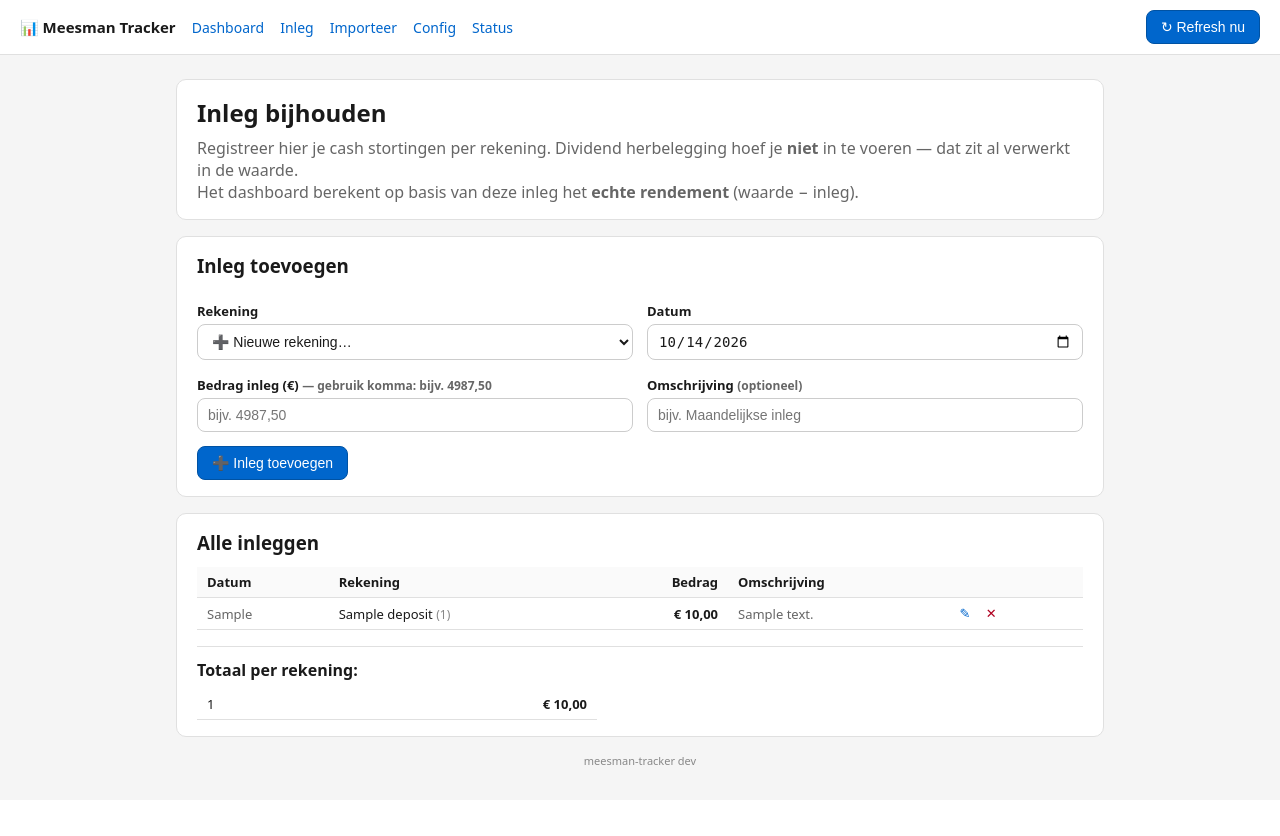
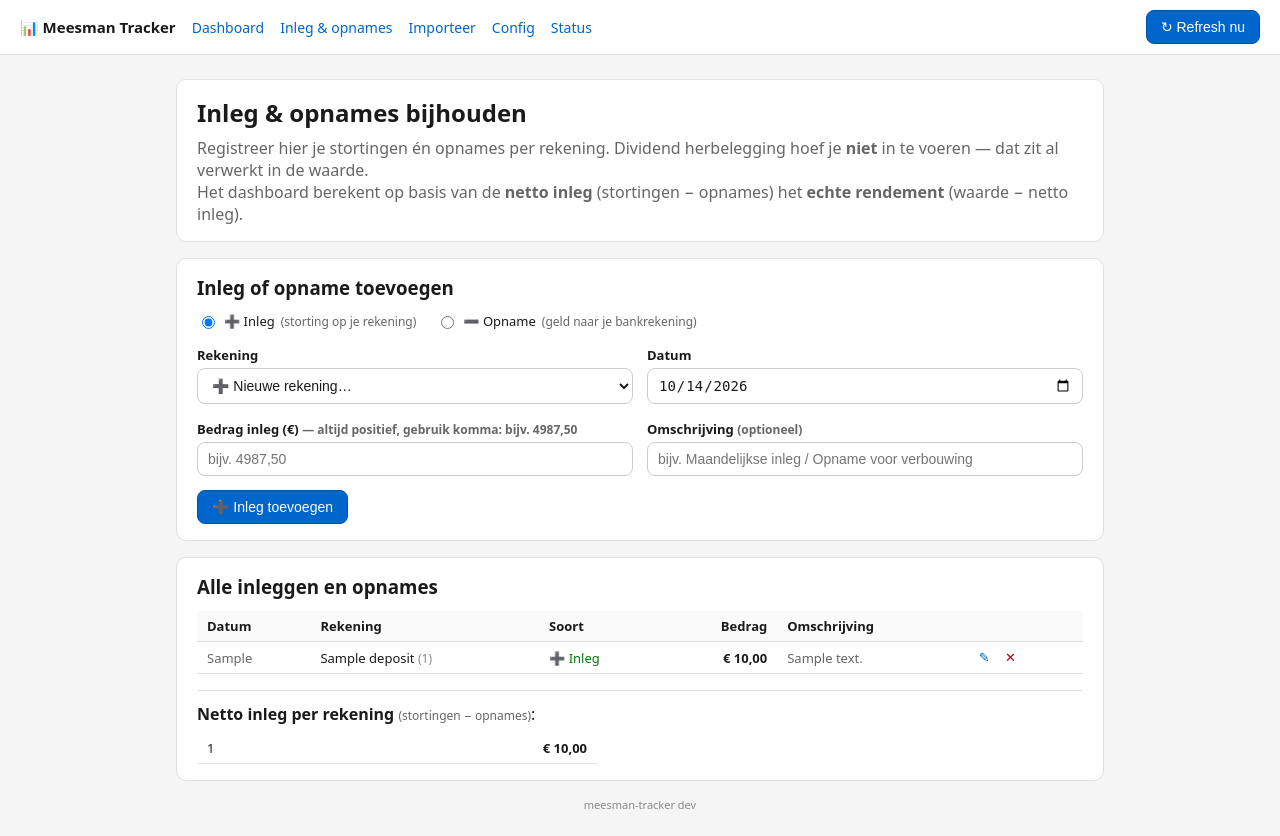
Before and after one commit to TerrorSource/meesman-tracker, a FastAPI app: template app/templates/deposits.html in a window 1280 px wide. Before the commit the page ends 765 px from the top, so only its background shows below. Run offline with FastAPI, Linux system fonts and the light colour scheme; the template is opened without the code that fills it: most values are stand-ins (such as "Sample title", 1, 10 or a date in 2020); data that the repository does not hold is empty; parts of the project's set-up code (start-up, migrations or seed data) failed here and were passed over.

Commit message:
v10.3: inleg & opnames — opnames registreren op de Inleg-pagina (netto inleg)
Co-Authored-By: Claude Fable 5.1 <noreply@anthropic.com>

```diff
--- a/app/static/app.js
+++ b/app/static/app.js
@@ -128,7 +128,7 @@
 
       if (totalDeposits > 0) {
         const color = trueRendement >= 0 ? C.ok : C.err;
-        html += `<br><small style="color:${C.muted}">Totale inleg: ${fmtEur(totalDeposits)} &nbsp;—&nbsp; `;
+        html += `<br><small style="color:${C.muted}">Netto inleg: ${fmtEur(totalDeposits)} &nbsp;—&nbsp; `;
         html += `Echt rendement: <strong style="color:${color}">${fmtEurDelta(trueRendement)}`;
         if (truePct !== null) html += ` (${fmtPct(truePct)})`;
         html += `</strong></small>`;
@@ -170,7 +170,7 @@
       if (trueRendement !== null && totalDeposits !== null) {
         const color = trueRendement >= 0 ? C.ok : C.err;
         rendBadge = `<div style="font-size:0.8em; color:${C.muted}; margin-top:2px">
-          Inleg: ${fmtEur(totalDeposits)} &nbsp;|&nbsp;
+          Netto inleg: ${fmtEur(totalDeposits)} &nbsp;|&nbsp;
           Echt rendement: <strong style="color:${color}">${fmtEurDelta(trueRendement)}${trueRendPct !== null ? ` (${fmtPct(trueRendPct)})` : ""}</strong>
         </div>`;
       }
--- a/app/telegram.py
+++ b/app/telegram.py
@@ -193,7 +193,7 @@ def build_period_summary(start: datetime, end: datetime, title: str,
              f"💰 Totaal:       {fmt_eur(total_end)}",
              f"   Begin:        {fmt_eur(total_begin)}"]
     if abs(dep) >= 0.01:
-        lines.append(f"   Inleg:        {fmt_eur_delta(dep)}")
+        lines.append(f"   Netto inleg:  {fmt_eur_delta(dep)}")
     lines.append(f"   Rendement:    {fmt_eur_delta(rend)} ({fmt_pct(pct)})")
     lines.append("")
 
--- a/app/templates/base.html
+++ b/app/templates/base.html
@@ -61,7 +61,7 @@
     <strong>📊 Meesman Tracker</strong>
     {% block nav %}
     <a href="/">Dashboard</a>
-    <a href="/deposits">Inleg</a>
+    <a href="/deposits">Inleg &amp; opnames</a>
     <a href="/import">Importeer</a>
     <a href="/config">Config</a>
     <a href="/session">Status</a>
--- a/app/templates/dashboard.html
+++ b/app/templates/dashboard.html
@@ -60,7 +60,7 @@
         <tr>
           <th>Jaar</th>
           <th class="num">Begin</th>
-          <th class="num">Inleg</th>
+          <th class="num">Netto inleg</th>
           <th class="num">Eind</th>
           <th class="num">Rendement</th>
           <th class="num">%</th>
@@ -80,7 +80,7 @@
       </tbody>
     </table>
   </div>
-  <small>Rendement = eindwaarde − beginwaarde − inleg in dat jaar. Beginwaarde is de laatste meting vóór 1 januari (of de eerste meting in het jaar).</small>
+  <small>Rendement = eindwaarde − beginwaarde − netto inleg (stortingen − opnames) in dat jaar. Beginwaarde is de laatste meting vóór 1 januari (of de eerste meting in het jaar).</small>
 </div>
 {% endif %}
 
--- a/app/templates/deposits.html
+++ b/app/templates/deposits.html
@@ -2,28 +2,28 @@
 {% block content %}
 
 <div class="card">
-  <h2 style="margin:0 0 8px">Inleg bijhouden</h2>
+  <h2 style="margin:0 0 8px">Inleg &amp; opnames bijhouden</h2>
   <p style="margin:0; color:var(--muted)">
-    Registreer hier je cash stortingen per rekening. Dividend herbelegging hoef je
+    Registreer hier je stortingen én opnames per rekening. Dividend herbelegging hoef je
     <strong>niet</strong> in te voeren — dat zit al verwerkt in de waarde.
-    <br>Het dashboard berekent op basis van deze inleg het <strong>echte rendement</strong>
-    (waarde − inleg).
+    <br>Het dashboard berekent op basis van de <strong>netto inleg</strong> (stortingen − opnames)
+    het <strong>echte rendement</strong> (waarde − netto inleg).
   </p>
 </div>
 
 {% if request.query_params.get('saved') == '1' %}
   <div class="card" style="padding:10px 16px">
-    <span class="ok">✓ Inleg opgeslagen</span>
+    <span class="ok">✓ Opgeslagen</span>
   </div>
 {% endif %}
 {% if request.query_params.get('deleted') == '1' %}
   <div class="card" style="padding:10px 16px">
-    <span class="ok">✓ Inleg verwijderd</span>
+    <span class="ok">✓ Verwijderd</span>
   </div>
 {% endif %}
 {% if request.query_params.get('updated') == '1' %}
   <div class="card" style="padding:10px 16px">
-    <span class="ok">✓ Inleg bijgewerkt</span>
+    <span class="ok">✓ Bijgewerkt</span>
   </div>
 {% endif %}
 {% if error is defined %}
@@ -34,10 +34,21 @@
 
 <!-- ── Invoerformulier (toevoegen én bewerken) ── -->
 <div class="card">
-  <h3 style="margin:0 0 12px" id="form-title">Inleg toevoegen</h3>
+  <h3 style="margin:0 0 12px" id="form-title">Inleg of opname toevoegen</h3>
   <form method="post" action="/deposits/add" id="deposit-form">
     <input type="hidden" name="account_number" id="acc-final" value="" />
     <input type="hidden" name="entry_time" id="entry-time" value="00:00" />
+
+    <div style="display:flex; gap:20px; flex-wrap:wrap; margin-bottom:4px">
+      <label style="margin:0; font-weight:normal; display:flex; gap:6px; align-items:center; cursor:pointer">
+        <input type="radio" name="kind" value="deposit" id="kind-deposit" checked style="width:auto" />
+        ➕ Inleg <small>(storting op je rekening)</small>
+      </label>
+      <label style="margin:0; font-weight:normal; display:flex; gap:6px; align-items:center; cursor:pointer">
+        <input type="radio" name="kind" value="withdrawal" id="kind-withdrawal" style="width:auto" />
+        ➖ Opname <small>(geld naar je bankrekening)</small>
+      </label>
+    </div>
 
     <div class="grid">
       <div>
@@ -57,18 +68,18 @@
 
     <div class="grid" style="margin-top:4px">
       <div>
-        <label>Bedrag inleg (€) <small>— gebruik komma: bijv. 4987,50</small></label>
+        <label><span id="amount-label">Bedrag inleg</span> (€) <small>— altijd positief, gebruik komma: bijv. 4987,50</small></label>
         <input name="amount_eur" type="text" required placeholder="bijv. 4987,50"
                inputmode="decimal" autocomplete="off" id="amount-inp" />
       </div>
       <div>
         <label>Omschrijving <small>(optioneel)</small></label>
-        <input name="note" type="text" placeholder="bijv. Maandelijkse inleg" autocomplete="off" id="note-inp" />
+        <input name="note" type="text" placeholder="bijv. Maandelijkse inleg / Opname voor verbouwing" autocomplete="off" id="note-inp" />
       </div>
     </div>
 
     <div style="margin-top:14px; display:flex; gap:8px">
-      <button type="submit" class="primary" id="form-submit">➕ Inleg toevoegen</button>
+      <button type="submit" class="primary" id="form-submit">➕ Toevoegen</button>
       <button type="button" id="form-cancel" style="display:none">✕ Annuleer bewerken</button>
     </div>
   </form>
@@ -77,7 +88,7 @@
 <!-- ── Overzicht ── -->
 {% if deposits %}
 <div class="card">
-  <h3 style="margin:0 0 12px">Alle inleggen</h3>
+  <h3 style="margin:0 0 12px">Alle inleggen en opnames</h3>
 
   {% set ns = namespace(prev_acc='', acc_total=0) %}
   <table>
@@ -85,6 +96,7 @@
       <tr>
         <th>Datum</th>
         <th>Rekening</th>
+        <th>Soort</th>
         <th style="text-align:right">Bedrag</th>
         <th>Omschrijving</th>
         <th></th>
@@ -95,8 +107,10 @@
       <tr>
         <td style="color:var(--muted)">{{ d.ts | local_date }}</td>
         <td>{{ d.label }} <small style="color:var(--muted2)">({{ d.account_number }})</small></td>
-        <td style="text-align:right; font-weight:600">
-          € {{ "{:,.2f}".format(d.amount_eur|float).replace(",", "X").replace(".", ",").replace("X", ".") }}
+        {% set amt = d.amount_eur|float %}
+        <td>{% if amt < 0 %}<span class="err">➖ Opname</span>{% else %}<span class="ok">➕ Inleg</span>{% endif %}</td>
+        <td style="text-align:right; font-weight:600" class="{{ 'err' if amt < 0 else '' }}">
+          {{ '−' if amt < 0 else '' }}€ {{ "{:,.2f}".format(amt|abs).replace(",", "X").replace(".", ",").replace("X", ".") }}
         </td>
         <td style="color:var(--muted)">{{ d.note or '' }}</td>
         <td style="white-space:nowrap">
@@ -105,12 +119,13 @@
                   data-account="{{ d.account_number }}"
                   data-date="{{ d.ts[:10] }}"
                   data-time="{{ d.ts[11:16] or '00:00' }}"
-                  data-amount="{{ '%.2f'|format(d.amount_eur|float) }}"
+                  data-amount="{{ '%.2f'|format(d.amount_eur|float|abs) }}"
+                  data-kind="{{ 'withdrawal' if d.amount_eur|float < 0 else 'deposit' }}"
                   data-note="{{ d.note or '' }}"
                   style="background:none; border:none; cursor:pointer;
                          color:var(--accent); padding:2px 6px; font-size:13px">✎</button>
           <form method="post" action="/deposits/delete/{{ d.id }}" style="display:inline"
-                onsubmit="return confirm('Inleg verwijderen?')">
+                onsubmit="return confirm('Deze regel verwijderen?')">
             <button type="submit" title="Verwijderen" style="background:none; border:none; cursor:pointer;
                     color:var(--err); padding:2px 6px; font-size:13px">✕</button>
           </form>
@@ -122,7 +137,7 @@
 
   <!-- Totalen per rekening -->
   <div style="margin-top:16px; border-top:1px solid var(--border); padding-top:12px">
-    <strong>Totaal per rekening:</strong>
+    <strong>Netto inleg per rekening</strong> <small>(stortingen − opnames)</small>:
     {% set totals = {} %}
     {% for d in deposits %}
       {% if d.account_number in totals %}
@@ -135,7 +150,7 @@
       {% for acc, total in totals.items() %}
       <tr>
         <td style="padding-right:16px">{{ acc }}</td>
-        <td style="font-weight:600; text-align:right">€ {{ "{:,.2f}".format(total).replace(",", "X").replace(".", ",").replace("X", ".") }}</td>
+        <td style="font-weight:600; text-align:right" class="{{ 'err' if total < 0 else '' }}">{{ '−' if total < 0 else '' }}€ {{ "{:,.2f}".format(total|abs).replace(",", "X").replace(".", ",").replace("X", ".") }}</td>
       </tr>
       {% endfor %}
     </table>
@@ -143,7 +158,7 @@
 </div>
 {% else %}
 <div class="card" style="color:var(--muted2)">
-  Nog geen inleggen geregistreerd.
+  Nog geen inleggen of opnames geregistreerd.
 </div>
 {% endif %}
 
@@ -160,6 +175,19 @@ const dateInp   = document.getElementById("entry-date");
 const timeInp   = document.getElementById("entry-time");
 const amountInp = document.getElementById("amount-inp");
 const noteInp   = document.getElementById("note-inp");
+const kindDep   = document.getElementById("kind-deposit");
+const kindWd    = document.getElementById("kind-withdrawal");
+const amountLbl = document.getElementById("amount-label");
+
+function syncKind() {
+  const wd = kindWd.checked;
+  amountLbl.textContent = wd ? "Bedrag opname" : "Bedrag inleg";
+  if (form.action.endsWith("/deposits/add")) {
+    submitBtn.textContent = wd ? "➖ Opname toevoegen" : "➕ Inleg toevoegen";
+  }
+}
+kindDep.addEventListener("change", syncKind);
+kindWd.addEventListener("change", syncKind);
 
 fetch("/api/accounts")
   .then(r => r.json())
@@ -193,12 +221,13 @@ function syncFinal() {
 
 function resetForm() {
   form.action = "/deposits/add";
-  formTitle.textContent = "Inleg toevoegen";
-  submitBtn.textContent = "➕ Inleg toevoegen";
+  formTitle.textContent = "Inleg of opname toevoegen";
   cancelBtn.style.display = "none";
   timeInp.value = "00:00";
   amountInp.value = "";
   noteInp.value = "";
+  kindDep.checked = true;
+  syncKind();
   setDefaultDate();
 }
 
@@ -213,9 +242,11 @@ document.querySelectorAll(".edit-dep").forEach(btn => {
   btn.addEventListener("click", () => {
     const d = btn.dataset;
     form.action = "/deposits/update/" + d.id;
-    formTitle.textContent = "Inleg bewerken";
+    formTitle.textContent = d.kind === "withdrawal" ? "Opname bewerken" : "Inleg bewerken";
     submitBtn.textContent = "💾 Wijzigingen opslaan";
     cancelBtn.style.display = "";
+    (d.kind === "withdrawal" ? kindWd : kindDep).checked = true;
+    syncKind();
 
     const opt = [...sel.options].find(o => o.value === d.account);
     if (opt) {
@@ -237,6 +268,7 @@ document.querySelectorAll(".edit-dep").forEach(btn => {
 cancelBtn.addEventListener("click", resetForm);
 
 setDefaultDate();
+syncKind();
 </script>
 
 {% endblock %}
```
Also changed, not shown: app/routes_deposits.py (+18 -7 lines), tests/test_smoke.py (+40 -0 lines), README.md.
